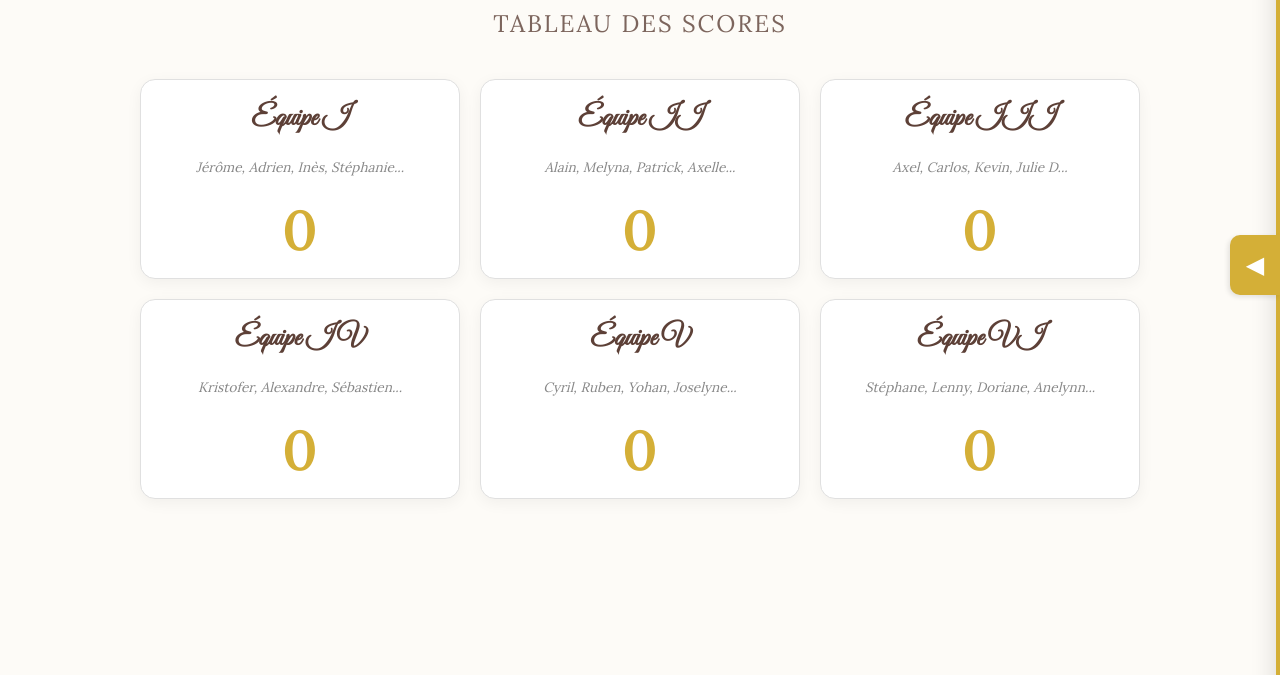
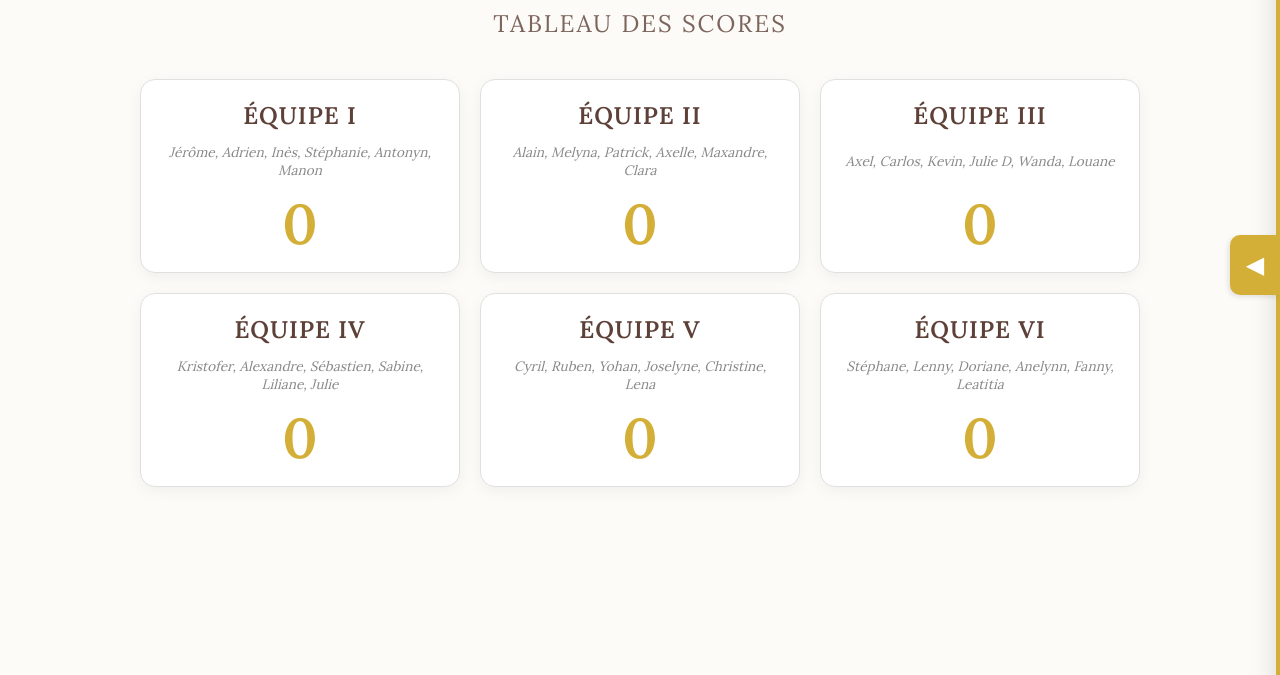
Before and after one commit to LucasCouraudon/Baby-Shower, a plain HTML site: page index.html in a window 1280 px wide. Shown: the part 165-840 px from the top of the page. Drawn offline with Linux system fonts and the light colour scheme.

Commit message:
Modify team members in scoreboard
Updated team members for each team in the scoreboard.

```diff
--- a/index.html
+++ b/index.html
@@ -83,11 +83,13 @@
         }
 
         .team-name {
-            font-size: 1.8rem;
-            font-weight: bold;
+            font-family: 'Lora', serif;
+            font-size: 1.5rem;
+            font-weight: 600;
             margin-bottom: 10px;
             color: var(--text-color);
-            font-family: 'Great Vibes', cursive;
+            text-transform: uppercase;
+            letter-spacing: 1px;
         }
 
         .team-members {
@@ -108,7 +110,6 @@
             line-height: 1;
         }
 
-        /* --- NOUVEAU STYLE DU PANNEAU LATÉRAL --- */
         .controls {
             background: white;
             padding: 30px;
@@ -117,7 +118,7 @@
             height: 100vh;
             position: fixed;
             top: 0;
-            right: -410px; /* Caché à droite (largeur + padding) */
+            right: -410px;
             transition: right 0.4s cubic-bezier(0.25, 0.8, 0.25, 1);
             z-index: 1000;
             border-left: 4px solid var(--accent-color);
@@ -130,11 +131,10 @@
             right: 0;
         }
 
-        /* La Flèche (Trigger) */
         .toggle-btn {
             position: absolute;
             top: 50%;
-            left: -50px; /* Sort du panneau vers la gauche */
+            left: -50px;
             width: 50px;
             height: 60px;
             transform: translateY(-50%);
@@ -220,7 +220,7 @@
 
         @media (max-width: 768px) {
             .scoreboard { grid-template-columns: 1fr; }
-            .controls { width: 100%; right: -100%; } /* Plein écran sur mobile */
+            .controls { width: 100%; right: -100%; }
             .toggle-btn { left: -40px; width: 40px; font-size: 1.2rem; }
         }
     </style>
@@ -234,7 +234,8 @@
 
     <div class="controls" id="adminPanel">
         <button class="toggle-btn" onclick="toggleAdmin()" title="Gérer les points">
-        &#9664; </button>
+            &#9664;
+        </button>
 
         <div class="controls-header">
             <h3 style="margin:0;">Ajout de points</h3>
@@ -248,14 +249,13 @@
     </div>
 
     <script>
-    // Données initiales
         const initialTeams = [
-        { id: 1, name: "Équipe I", members: "Jérôme, Adrien, Inès, Stéphanie...", score: 0 },
-        { id: 2, name: "Équipe II", members: "Alain, Melyna, Patrick, Axelle...", score: 0 },
-        { id: 3, name: "Équipe III", members: "Axel, Carlos, Kevin, Julie D...", score: 0 },
-        { id: 4, name: "Équipe IV", members: "Kristofer, Alexandre, Sébastien...", score: 0 },
-        { id: 5, name: "Équipe V", members: "Cyril, Ruben, Yohan, Joselyne...", score: 0 },
-        { id: 6, name: "Équipe VI", members: "Stéphane, Lenny, Doriane, Anelynn...", score: 0 }
+            { id: 1, name: "Équipe I", members: "Jérôme, Adrien, Inès, Stéphanie, Antonyn, Manon", score: 0 },
+            { id: 2, name: "Équipe II", members: "Alain, Melyna, Patrick, Axelle, Maxandre, Clara", score: 0 },
+            { id: 3, name: "Équipe III", members: "Axel, Carlos, Kevin, Julie D, Wanda, Louane", score: 0 },
+            { id: 4, name: "Équipe IV", members: "Kristofer, Alexandre, Sébastien, Sabine, Liliane, Julie", score: 0 },
+            { id: 5, name: "Équipe V", members: "Cyril, Ruben, Yohan, Joselyne, Christine, Lena", score: 0 },
+            { id: 6, name: "Équipe VI", members: "Stéphane, Lenny, Doriane, Anelynn, Fanny, Leatitia", score: 0 }
         ];
 
         let teams = JSON.parse(localStorage.getItem('babyShowerScores')) || initialTeams;
@@ -267,7 +267,6 @@
             board.innerHTML = '';
             inputs.innerHTML = '';
 
-        // Tri pour affichage (du premier au dernier)
             const sortedTeams = [...teams].sort((a, b) => b.score - a.score);
 
             sortedTeams.forEach((team, index) => {
@@ -282,7 +281,6 @@
                 board.appendChild(card);
             });
 
-        // Inputs (ordre fixe 1 à 6 pour faciliter la saisie papier -> écran)
             teams.forEach(team => {
                 const inputGroup = document.createElement('div');
                 inputGroup.className = 'input-group';
@@ -330,11 +328,10 @@
             const btn = panel.querySelector('.toggle-btn');
             panel.classList.toggle('visible');
 
-        // Change le sens de la flèche
             if(panel.classList.contains('visible')) {
-            btn.innerHTML = '&#9654;'; // Flèche droite (Fermer)
+                btn.innerHTML = '&#9654;';
             } else {
-            btn.innerHTML = '&#9664;'; // Flèche gauche (Ouvrir)
+                btn.innerHTML = '&#9664;';
             }
         }
 
```
Lines whose indentation alone changed are shown as unchanged.
